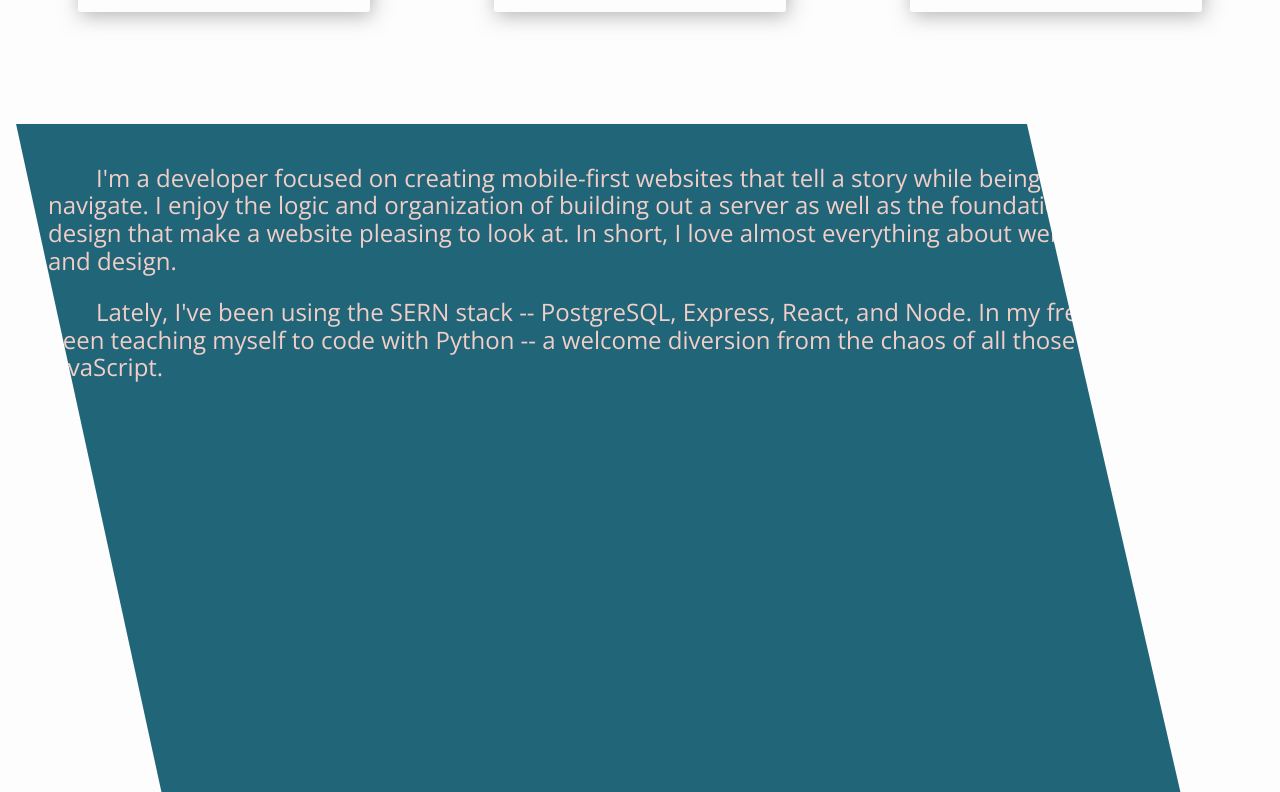
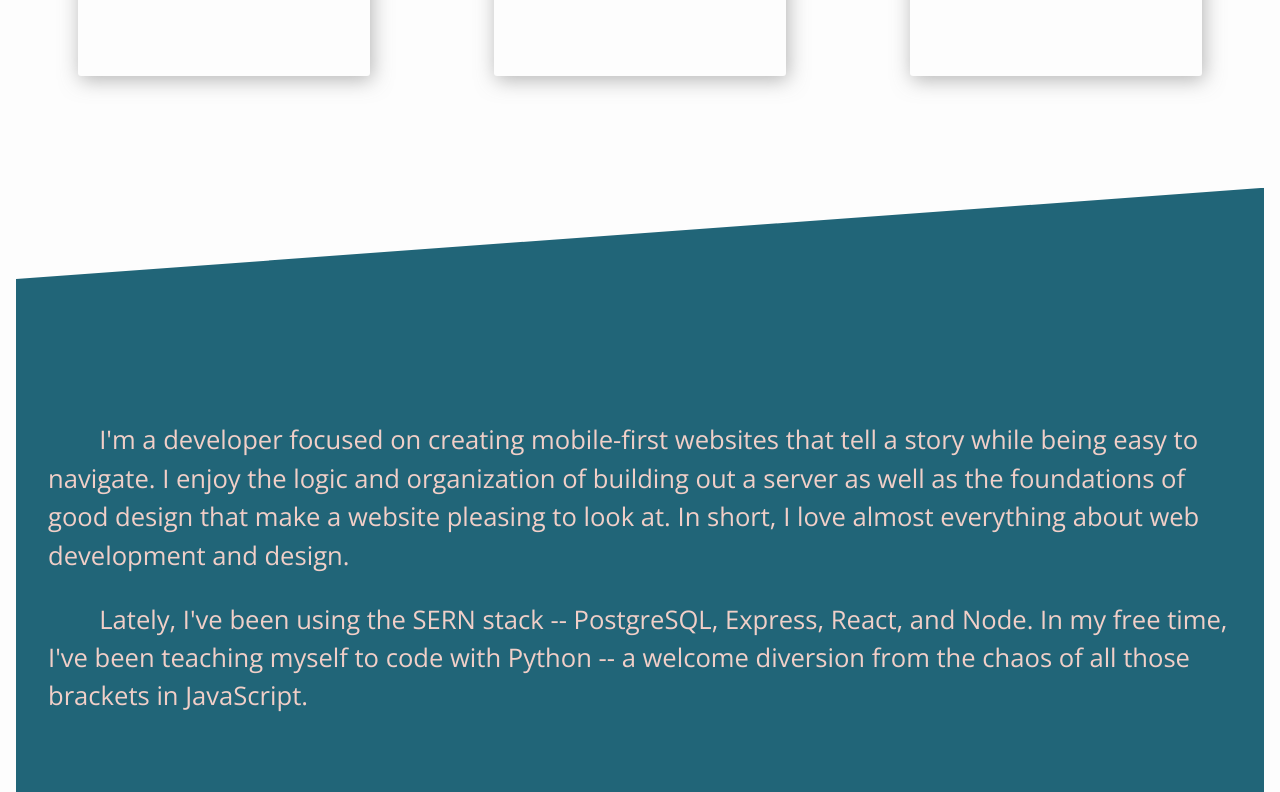
Before and after one commit to zcericola/port-two, a React (Create React App) app: page / in a window 1280 px wide. Shown: the part 1308-2100 px from the top of the page. Built offline with nearby package versions, Linux system fonts and the light colour scheme.

Commit message:
worked on styling contact form

```diff
--- a/src/components/About/About.js
+++ b/src/components/About/About.js
@@ -22,9 +22,10 @@ class About extends Component {
         </div>
 
         <div id = 'text-bg-container'>
-
+        <section>
         <p className = 'about-text'><span className = 'tab'></span>I'm a developer focused on creating mobile-first websites that tell a story while being easy to navigate. I enjoy the logic and organization of building out a server as well as the foundations of good design that make a website pleasing to look at. In short, I love almost everything about web development and design. </p>
         <p className = 'about-text'><span className = 'tab'></span>Lately, I've been using the SERN stack -- PostgreSQL, Express, React, and Node. In my free time, I've been teaching myself to code with Python -- a welcome diversion from the chaos of all those brackets in JavaScript.</p>
+        </section>
         </div>
 
         </div>);
--- a/src/components/Contact/Contact.js
+++ b/src/components/Contact/Contact.js
@@ -2,7 +2,7 @@ import React from "react";
 
 const Contact = () => {
     return(<div className = 'container' id = 'contact'>
-    <h1 className = 'title'>Contact</h1>
+    <h1 className = 'title' id = 'contact-title'>Contact</h1>
     <h3 className = 'sub-title'>If you want to get in touch with me please shoot me an email with the form below.</h3>
     <form method = 'post'>
         <fieldset className = 'contact-form'>
@@ -15,7 +15,6 @@ const Contact = () => {
         </fieldset>
         <span className = 'btn'>Send</span>
     </form>
-
     </div>);
 
 }
--- a/src/styles/css/About.css
+++ b/src/styles/css/About.css
@@ -7,9 +7,9 @@ Error: Undefined variable: "$body".
 3:     font-family: $body;
 4:     margin: 2em 0;
 5:
-6:
+6: }
 7:
-8: }
+8:
 
 Backtrace:
 src/styles/scss/About.scss:3
@@ -66,4 +66,4 @@ src/styles/scss/About.scss:3
 body:before {
   white-space: pre;
   font-family: monospace;
-  content: "Error: Undefined variable: \"$body\".\A         on line 3 of src/styles/scss/About.scss\A \A 1: #about {\A 2:     height: auto;\A 3:     font-family: $body;\A 4:     margin: 2em 0;\A 5:   \A 6:   \A 7:       \A 8: }"; }
+  content: "Error: Undefined variable: \"$body\".\A         on line 3 of src/styles/scss/About.scss\A \A 1: #about {\A 2:     height: auto;\A 3:     font-family: $body;\A 4:     margin: 2em 0; \A 5:         \A 6: }\A 7: \A 8: "; }
--- a/src/styles/css/App.css
+++ b/src/styles/css/App.css
@@ -10,7 +10,7 @@ body {
 .title {
   border-bottom: 5px dotted #F1CFC8;
   display: block;
-  margin: 0 auto;
+  margin: 0 auto 2em auto;
   width: 40%; }
 
 .container {
--- a/src/styles/css/Contact.css
+++ b/src/styles/css/Contact.css
@@ -4,13 +4,13 @@ Error: Undefined variable: "$body".
 
 1: #contact {
 2:     //can change height to auto later
-3:     height: 50vh;
+3:     height: 60vh;
 4:     font-family: $body;
 5:     //padding-bottom needed to keep the footer down
-6:     padding-bottom: 25vh;
-7: }
-8:
-9:
+6:     padding: 4em 2em 25vh 2em;
+7:     background-color: $pink;
+8:     clip-path: polygon(0 12%, 100% 0, 100% 100%, 0 100%);
+9: }
 
 Backtrace:
 src/styles/scss/Contact.scss:4
@@ -67,4 +67,4 @@ src/styles/scss/Contact.scss:4
 body:before {
   white-space: pre;
   font-family: monospace;
-  content: "Error: Undefined variable: \"$body\".\A         on line 4 of src/styles/scss/Contact.scss\A \A 1: #contact {\A 2:     //can change height to auto later \A 3:     height: 50vh;\A 4:     font-family: $body;\A 5:     //padding-bottom needed to keep the footer down\A 6:     padding-bottom: 25vh;\A 7: }\A 8: \A 9: "; }
+  content: "Error: Undefined variable: \"$body\".\A         on line 4 of src/styles/scss/Contact.scss\A \A 1: #contact {\A 2:     //can change height to auto later \A 3:     height: 60vh;\A 4:     font-family: $body;\A 5:     //padding-bottom needed to keep the footer down\A 6:     padding: 4em 2em 25vh 2em;\A 7:     background-color: $pink;\A 8:     clip-path: polygon(0 12%, 100% 0, 100% 100%, 0 100%);\A 9: }"; }
--- a/src/styles/css/Footer.css
+++ b/src/styles/css/Footer.css
@@ -1,15 +1,15 @@
 /*
-Error: Undefined variable: "$pink".
+Error: Undefined variable: "$dk-blue".
         on line 5 of src/styles/scss/Footer.scss
 
 1: #footer {
 2:     width: auto;
 3:     bottom: 0;
 4:     display: block;
-5:     background-color: $pink;
-6:     height: 5vh;
-7:     font-size: 1.2em;
-8:
+5:     background-color: $dk-blue;
+6:     color: $main-white;
+7:     height: 5vh;
+8:     font-size: 1.2em;
 9: }
 
 Backtrace:
@@ -67,4 +67,4 @@ src/styles/scss/Footer.scss:5
 body:before {
   white-space: pre;
   font-family: monospace;
-  content: "Error: Undefined variable: \"$pink\".\A         on line 5 of src/styles/scss/Footer.scss\A \A 1: #footer {\A 2:     width: auto;\A 3:     bottom: 0;\A 4:     display: block;\A 5:     background-color: $pink;\A 6:     height: 5vh;\A 7:     font-size: 1.2em;\A 8: \A 9: }"; }
+  content: "Error: Undefined variable: \"$dk-blue\".\A         on line 5 of src/styles/scss/Footer.scss\A \A 1: #footer {\A 2:     width: auto;\A 3:     bottom: 0;\A 4:     display: block;\A 5:     background-color: $dk-blue;\A 6:     color: $main-white;\A 7:     height: 5vh;\A 8:     font-size: 1.2em;\A 9: }"; }
--- a/src/styles/css/index.css
+++ b/src/styles/css/index.css
@@ -314,7 +314,7 @@ body {
 .title {
   border-bottom: 5px dotted #F1CFC8;
   display: block;
-  margin: 0 auto;
+  margin: 0 auto 2em auto;
   width: 40%; }
 
 .container {
@@ -458,17 +458,20 @@ body {
   color: #216578; }
 
 .about-text {
-  font-size: 1.5em; }
+  font-size: 1.1em;
+  line-height: 150%; }
 
 #text-bg-container {
-  padding: 1em 2em;
-  height: 1000px;
+  padding: 5em 2em;
   color: #F1CFC8;
+  height: 600px;
   text-align: left;
   box-shadow: 2px 4px 20px rgba(109, 109, 109, 0.502);
   background-color: #216578;
-  -webkit-clip-path: polygon(0 0, 81% 0, 100% 100%, 18% 100%);
-  clip-path: polygon(0 0, 81% 0, 100% 100%, 18% 100%); }
+  clip-path: polygon(0 12%, 100% 0, 100% 82%, 0 100%); }
+
+.about-text:last-of-type {
+  margin-bottom: 10px; }
 
 .tab {
   display: inline-block;
@@ -476,13 +479,33 @@ body {
 
 @media screen and (min-width: 400px) {
   .card {
-    width: 300px; } }
+    width: 300px; }
+
+  .about-text {
+    font-size: 1.3em; } }
+@media screen and (min-width: 640px) {
+  .about-text {
+    font-size: 1.5em; } }
 @media screen and (min-width: 700px) {
   .card {
     width: 400px; } }
 @media screen and (min-width: 896px) {
   .card {
-    width: 260px; } }
+    width: 260px; }
+
+  .about-text {
+    font-size: 1.6em; }
+
+  #text-bg-container {
+    display: flex;
+    align-items: center;
+    flex-direction: column; }
+
+  section {
+    margin-top: 1em; } }
+@media screen and (min-width: 1250px) {
+  section {
+    margin-top: 8em; } }
 #projects {
   height: auto;
   font-family: "Open Sans", sans-serif;
@@ -508,9 +531,14 @@ img {
     flex-direction: row;
     flex-wrap: wrap; } }
 #contact {
-  height: 50vh;
+  height: 60vh;
   font-family: "Open Sans", sans-serif;
-  padding-bottom: 25vh; }
+  padding: 4em 2em 25vh 2em;
+  background-color: #F1CFC8;
+  clip-path: polygon(0 12%, 100% 0, 100% 100%, 0 100%); }
+
+#contact-title {
+  border-bottom: 5px dotted #216578; }
 
 fieldset {
   width: 20vw;
@@ -547,11 +575,18 @@ label {
 @media screen and (min-width: 550px) {
   .contact-input {
     width: 350px; } }
+@media screen and (min-width: 1200px) {
+  #contact-title {
+    margin-top: 6em; }
+
+  .sub-title {
+    font-size: 1.5em; } }
 #footer {
   width: auto;
   bottom: 0;
   display: block;
-  background-color: #F1CFC8;
+  background-color: #216578;
+  color: #fdfdfd;
   height: 5vh;
   font-size: 1.2em; }
 
--- a/src/styles/scss/About.scss
+++ b/src/styles/scss/About.scss
@@ -2,8 +2,6 @@
     height: auto;
     font-family: $body;
     margin: 2em 0;
-
-
 
 }
 
@@ -26,7 +24,6 @@
     box-shadow: 2px 4px 20px $shadow;
     background-color: $main-white;
 
-
 }
 
 .fas {
@@ -41,22 +38,26 @@
 }
 
 .about-text {
-    font-size: 1.5em;
+    font-size: 1.1em;
+    line-height: 150%;
 
 }
 
 #text-bg-container{
-    padding: 1em 2em;
-    height: 1000px;
+    padding: 5em 2em;
     color: $pink;
+    height: 600px;
     text-align: left;
     box-shadow: 2px 4px 20px $shadow;
     background-color: $dk-blue;
-    -webkit-clip-path: polygon(0 0, 81% 0, 100% 100%, 18% 100%);
-clip-path: polygon(0 0, 81% 0, 100% 100%, 18% 100%);
+    clip-path: polygon(0 12%, 100% 0, 100% 82%, 0 100%);
+
 
 }
 
+.about-text:last-of-type{
+    margin-bottom: 10px;
+}
 .tab {
     display: inline-block;
     width: 2em;
@@ -67,7 +68,20 @@ clip-path: polygon(0 0, 81% 0, 100% 100%, 18% 100%);
     .card {
         width: 300px;
     }
+
+    .about-text {
+        font-size: 1.3em;
+
+    }
 }
+
+@media screen and (min-width: 640px){
+    .about-text {
+        font-size: 1.5em;
+    }
+}
+
+
 
 @media screen and (min-width: 700px){
     .card {
@@ -80,5 +94,25 @@ clip-path: polygon(0 0, 81% 0, 100% 100%, 18% 100%);
         width: 260px;
     }
 
+    .about-text {
+        font-size: 1.6em;
+    }
+
+    #text-bg-container{
+        display: flex;
+        align-items: center;
+        flex-direction: column;
+
+    }
+    section {
+        margin-top: 1em;
+    }
+
 
 }
+
+@media screen and (min-width: 1250px){
+    section {
+        margin-top: 8em;
+    }
+}
--- a/src/styles/scss/App.scss
+++ b/src/styles/scss/App.scss
@@ -24,7 +24,7 @@ body {
 .title {
   border-bottom: 5px dotted $pink;
   display: block;
-  margin: 0 auto;
+  margin: 0 auto 2em auto;
   width: 40%;
 }
 
--- a/src/styles/scss/Footer.scss
+++ b/src/styles/scss/Footer.scss
@@ -2,8 +2,8 @@
     width: auto;
     bottom: 0;
     display: block;
-    background-color: $pink;
+    background-color: $dk-blue;
+    color: $main-white;
     height: 5vh;
     font-size: 1.2em;
-
 }
--- a/src/styles/scss/Splash.scss
+++ b/src/styles/scss/Splash.scss
@@ -25,7 +25,6 @@ clip-path: circle(95.7% at 50% 5%);
 }
 
 #down-arrow {
-
     position: absolute;
     text-align: center;
     margin-top: 3em;
@@ -34,7 +33,6 @@ clip-path: circle(95.7% at 50% 5%);
     color: $pink;
     cursor: pointer;
     animation: bounce 4s infinite ease-in-out;
-
 }
 
 
```
Also changed, not shown: src/styles/scss/Contact.scss (+17 -2 lines), 2 other files (tests, documents, lock files or other folders).
